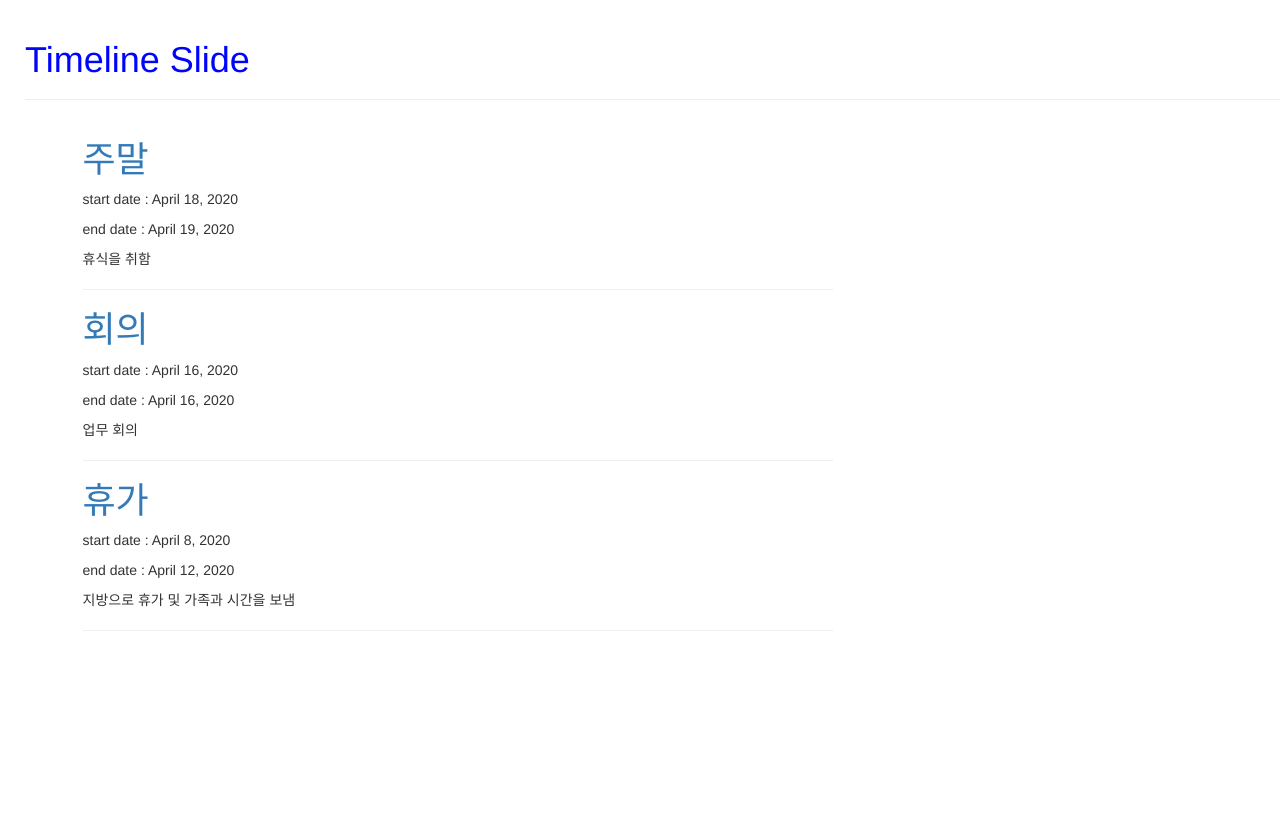
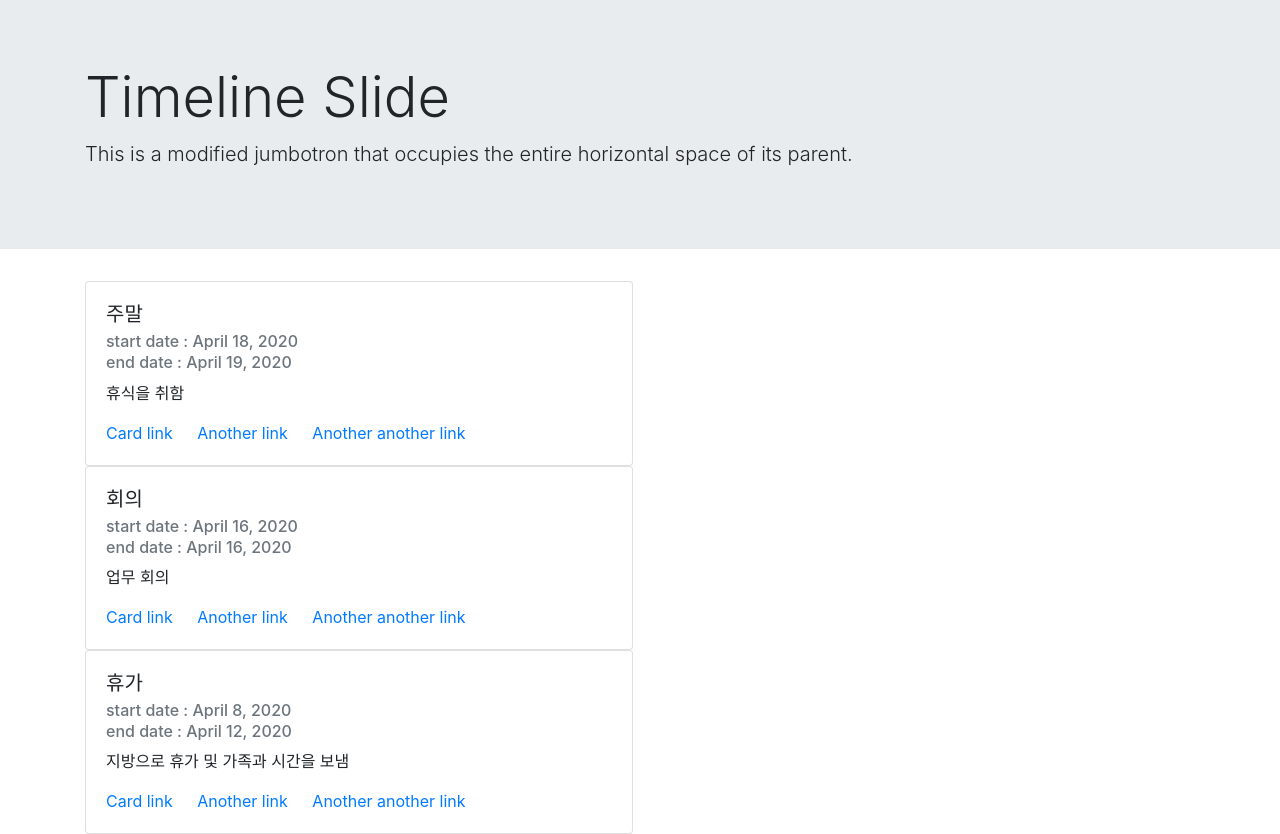
Before and after one commit to hecaiont/timeline, a Django app: page /slide/ in a window 1280 px wide. Before the commit the page ends 631 px from the top, so only its background shows below. Run offline with Django 3.2, Linux system fonts and the light colour scheme; data comes from the database, SQL or seed files in the repository; some libraries are stand-ins or nearby versions.

Commit message:
apply bootstrap more

```diff
--- a/slide/static/css/slide.css
+++ /dev/null
@@ -1,9 +0,0 @@
-h1 {
-    color: rgb(0, 4, 255);
-
-
-}
-
-body {
-    padding-left: 25px;
-}
--- a/slide/templates/slide/achievement_list.html
+++ b/slide/templates/slide/achievement_list.html
@@ -3,16 +3,18 @@
 {% block content %}
 
 {% for item in achievement_list %}
-    <div>
-        <h1><a href="">{{ item.title }}</a></h1>
+<div class="card w-75">
+    <div class="card-body">
+      <h5 class="card-title">{{ item.title }}</h5>
+      <h6 class="card-subtitle mb-2 text-muted">start date : {{ item.start_date }}</h6>
+      <h6 class="card-subtitle mb-2 text-muted">end date : {{ item.end_date }}</h6>
+      <p class="card-text">{{ item.contents }}</p>
 
-        <p>start date : {{ item.start_date }}</p>
-
-        <p>end date : {{ item.end_date }}</p>
-
-        <p>{{ item.contents }}</p>
-        <hr>
+      <a href="#" class="card-link">Card link</a>
+      <a href="#" class="card-link">Another link</a>
+      <a href="#" class="card-link">Another another link</a>
     </div>
+  </div>
 {% endfor %}
 
 {% endblock %}
--- a/slide/templates/slide/base.html
+++ b/slide/templates/slide/base.html
@@ -1,12 +1,20 @@
 {% load static %}
 
+<!doctype html>
+<html lang="ko">
+    <head>
 
 
-<html>
-    <head>
+        <meta charset="utf-8">
+        <meta name="viewport" content="width=device-width, initial-scale=1, shrink-to-fit=no">
+
         <title>Timeline Slide</title>
-        <link rel="stylesheet" href="//maxcdn.bootstrapcdn.com/bootstrap/3.2.0/css/bootstrap.min.css">
-        <link rel="stylesheet" href="//maxcdn.bootstrapcdn.com/bootstrap/3.2.0/css/bootstrap-theme.min.css">
+        <link rel="stylesheet" href="https://stackpath.bootstrapcdn.com/bootstrap/4.4.1/css/bootstrap.min.css" integrity="sha384-Vkoo8x4CGsO3+Hhxv8T/Q5PaXtkKtu6ug5TOeNV6gBiFeWPGFN9MuhOf23Q9Ifjh" crossorigin="anonymous">
+
+        <script src="https://code.jquery.com/jquery-3.2.1.slim.min.js" integrity="sha384-KJ3o2DKtIkvYIK3UENzmM7KCkRr/rE9/Qpg6aAZGJwFDMVNA/GpGFF93hXpG5KkN" crossorigin="anonymous"></script>
+        <script src="https://cdnjs.cloudflare.com/ajax/libs/popper.js/1.12.9/umd/popper.min.js" integrity="sha384-ApNbgh9B+Y1QKtv3Rn7W3mgPxhU9K/ScQsAP7hUibX39j7fakFPskvXusvfa0b4Q" crossorigin="anonymous"></script>
+        <script src="https://maxcdn.bootstrapcdn.com/bootstrap/4.0.0/js/bootstrap.min.js" integrity="sha384-JZR6Spejh4U02d8jOt6vLEHfe/JQGiRRSQQxSfFWpi1MquVdAyjUar5+76PVCmYl" crossorigin="anonymous"></script>
+
         <link rel="stylesheet" href="{% static 'css/slide.css' %}">
     </head>
 
@@ -14,9 +22,14 @@
 
 
     <body>
-    <div class="page-header">
-        <h1>Timeline Slide</h1>
+
+            <div class="jumbotron jumbotron-fluid">
+                <div class="container">
+                    <h1 class="display-4">Timeline Slide</h1>
+                    <p class="lead">This is a modified jumbotron that occupies the entire horizontal space of its parent.</p>
                 </div>
+            </div>
+
         <div class="content container">
             <div class="row">
                 <div class="col-md-8">
```
Lines whose indentation alone changed are shown as unchanged.
